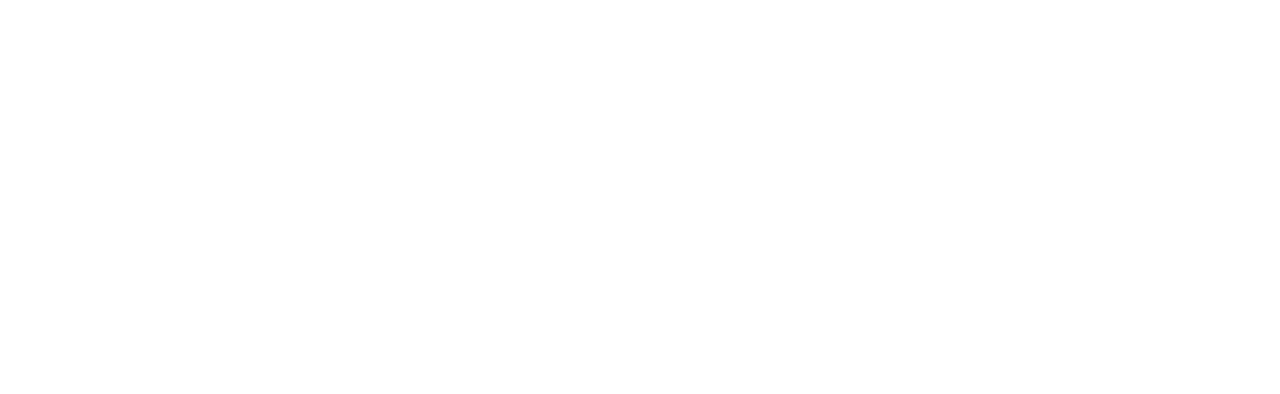
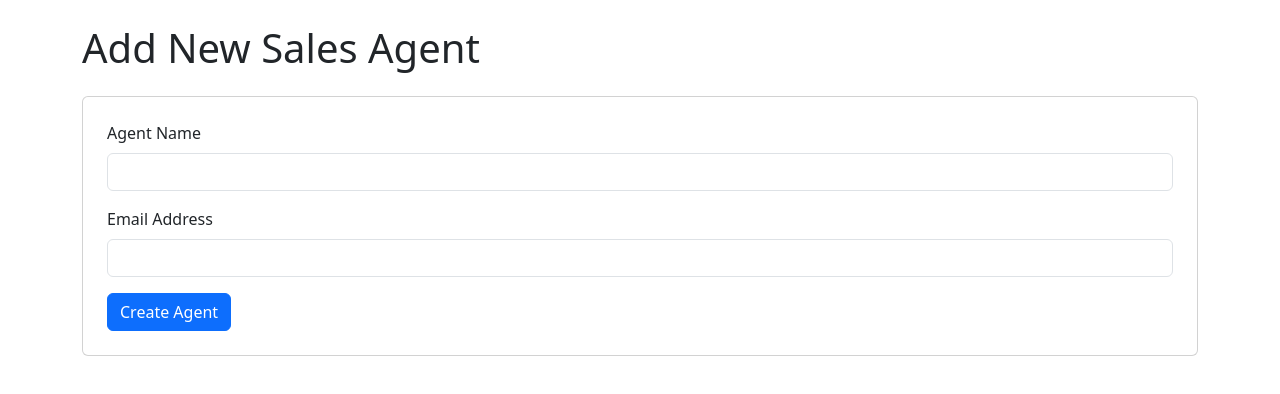
Before and after one commit to rashmiw333/Anvaya-FrontEnd, a React (Vite) app: page /add-agent in a window 1280 px wide. Before the commit this address had no page. Shown: the top 394 px of the page. Built offline with nearby package versions, Linux system fonts and the light colour scheme.

Commit message:
sales agent fature

```diff
--- a/src/App.jsx
+++ b/src/App.jsx
@@ -2,7 +2,9 @@
 import Dashboard from "./pages/Dashboard";
 import LeadList from "./pages/LeadList";
 import LeadManagement from "./pages/LeadManagement";
+import SalesAgentManagement from "./pages/SalesAgentManagement";
 import AddLead from "./pages/AddLead";
+import AddSalesAgent from "./pages/AddSalesAgent";
 
 export default function App() {
   return (
@@ -12,6 +14,8 @@
       <Route path="/leads" element={<LeadList />} />
       <Route path="/leads/:id" element={<LeadManagement />} />
       <Route path="/add-lead" element={<AddLead />} />
+      <Route path="/sales-agents" element={<SalesAgentManagement />}/>
+      <Route path="/add-agent"element={<AddSalesAgent />}/>
     </Routes>
   </Router>
   );
--- a/src/components/Sidebar.jsx
+++ b/src/components/Sidebar.jsx
@@ -1,13 +1,13 @@
 import { NavLink } from "react-router-dom";
 
-function Sidebar({ isLead }) {
+function Sidebar({ isLead,isSalesAgent}) {
   return (
     <div className="sidebar p-3">
       <h3 className="mb-4">Anvaya CRM</h3>
 
       <div className="nav flex-column">
 
-         {(isLead)? (
+         {(isLead || isSalesAgent)? (
         <NavLink to="/" className="nav-link">
           ← Back to Dashboard
         </NavLink>
@@ -17,7 +17,7 @@
             Leads
           </NavLink>
 
-          <NavLink to="/agents" className="nav-link">
+          <NavLink to="/sales-agents" className="nav-link">
             Sales Agents
           </NavLink>
 
--- /dev/null
+++ b/src/pages/AddSalesAgent.jsx
@@ -0,0 +1,112 @@
+import { useState } from "react";
+import { useNavigate } from "react-router-dom";
+import { toast } from "react-toastify";
+
+function AddSalesAgent() {
+
+  const navigate = useNavigate();
+
+  const [name, setName] = useState("");
+  const [email, setEmail] = useState("");
+
+  async function handleSubmit(e) {
+
+    e.preventDefault();
+
+    try {
+
+      const response = await fetch(
+        "http://localhost:3000/api/agents",
+        {
+          method: "POST",
+
+          headers: {
+            "Content-Type": "application/json"
+          },
+
+          body: JSON.stringify({
+            name,
+            email
+          })
+        }
+      );
+
+      if (!response.ok) {
+        throw new Error("Failed to create sales agent");
+      }
+
+      toast.success("Sales agent created successfully");
+
+      navigate("/sales-agents");
+
+    } catch (error) {
+
+      console.log(
+        "Failed to create sales agent:",
+        error
+      );
+
+      toast.error("Failed to create sales agent");
+
+    }
+  }
+
+  return (
+    <div className="container mt-4">
+
+      <h1 className="mb-4">
+        Add New Sales Agent
+      </h1>
+
+      <div className="card p-4">
+
+        <form onSubmit={handleSubmit}>
+
+          <div className="mb-3">
+
+            <label className="form-label">
+              Agent Name
+            </label>
+
+            <input
+              type="text"
+              className="form-control"
+              value={name}
+              onChange={(e) => setName(e.target.value)}
+              required
+            />
+
+          </div>
+
+          <div className="mb-3">
+
+            <label className="form-label">
+              Email Address
+            </label>
+
+            <input
+              type="email"
+              className="form-control"
+              value={email}
+              onChange={(e) => setEmail(e.target.value)}
+              required
+            />
+
+          </div>
+
+          <button
+            type="submit"
+            className="btn btn-primary"
+          >
+            Create Agent
+          </button>
+
+        </form>
+
+      </div>
+
+    </div>
+  );
+}
+
+export default AddSalesAgent;
--- a/src/pages/LeadList.jsx
+++ b/src/pages/LeadList.jsx
@@ -65,7 +65,7 @@
   return (
     <div className="dashboard-layout">
 
-      {/*Sidebar */}
+      {/*Sidebar  */}
       <Sidebar isLead={true} />
 
       <main className="main-content">
--- /dev/null
+++ b/src/pages/SalesAgentManagement.jsx
@@ -0,0 +1,81 @@
+import { useNavigate } from "react-router-dom";
+
+import Sidebar from "../components/Sidebar";
+import useFetch from "../hooks/useFetch";
+
+function SalesAgentManagement() {
+
+  const navigate = useNavigate();
+
+  const {
+    data: agents,
+    loading,
+    error
+  } = useFetch(
+    "http://localhost:3000/api/agents"
+  );
+
+  if (loading) {
+    return <h4 className="p-4">Loading...</h4>;
+  }
+
+  if (error) {
+    return (
+      <h4 className="p-4">
+        Error: {error}
+      </h4>
+    );
+  }
+
+  return (
+    <div className="dashboard-layout">
+
+      <Sidebar isSalesAgent={true} />
+
+      <main className="main-content">
+
+        <h1 className="mb-4">
+          Sales Agent Management
+        </h1>
+
+        <div className="card p-4">
+
+          <h3 className="mb-4">
+            Sales Agent List
+          </h3>
+
+          {agents.map((agent) => (
+
+            <div
+              key={agent._id}
+              className="border-bottom py-3"
+            >
+
+              <h5 className="mb-1">
+                Agent: {agent.name}
+              </h5>
+
+              <p className="mb-0">
+                {agent.email}
+              </p>
+
+            </div>
+
+          ))}
+
+        </div>
+
+          <button
+            className="btn btn-primary mt-4"
+            onClick={() => navigate("/add-agent")}
+          >
+            Add New Agent
+          </button>
+
+      </main>
+
+    </div>
+  );
+}
+
+export default SalesAgentManagement;
```
